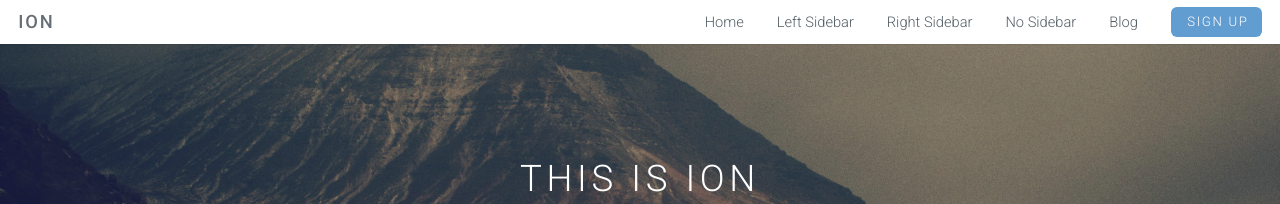
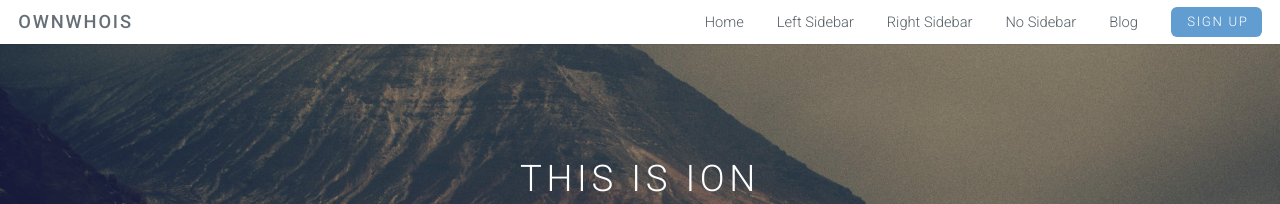
Before and after one commit to midasvo/ownWhois, a Jekyll site: the page built from index.html, in a window 1280 px wide. Shown: the top 204 px of the page. Built offline with Jekyll 4.4.1, drawn with Linux system fonts in a browser that asks for light colours.

Commit message:
Changed baseurl

```diff
--- a/_config.yml
+++ b/_config.yml
@@ -1,12 +1,12 @@
 # Site settings
-title: Ion
+title: ownWHOIS
 email: your-email@domain.com
 description: > # this means to ignore newlines until "baseurl:"
   Write an awesome description for your new site here. You can edit this
   line in _config.yml. It will appear in your document head meta (for
   Google search results) and in your feed.xml site description.
-baseurl: "/Ion-Jekyll-Theme" # the subpath of your site, e.g. /blog/
-url: "http://yourdomain.com" # the base hostname & protocol for your site
+baseurl: "/ownWhois" # the subpath of your site, e.g. /blog/
+url: "http://ownwhois.com" # the base hostname & protocol for your site
 twitter_username: jekyllrb
 github_username:  jekyll
 
```
